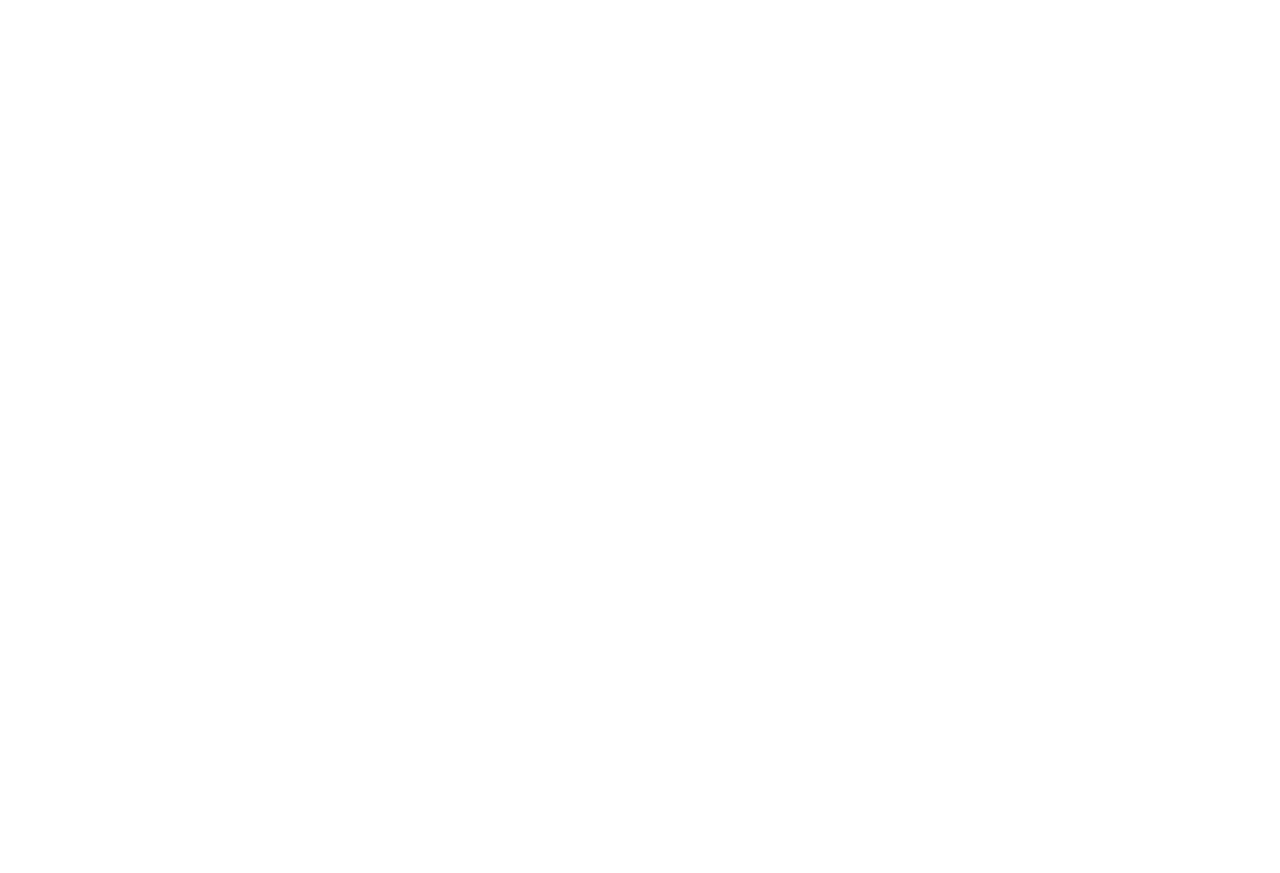
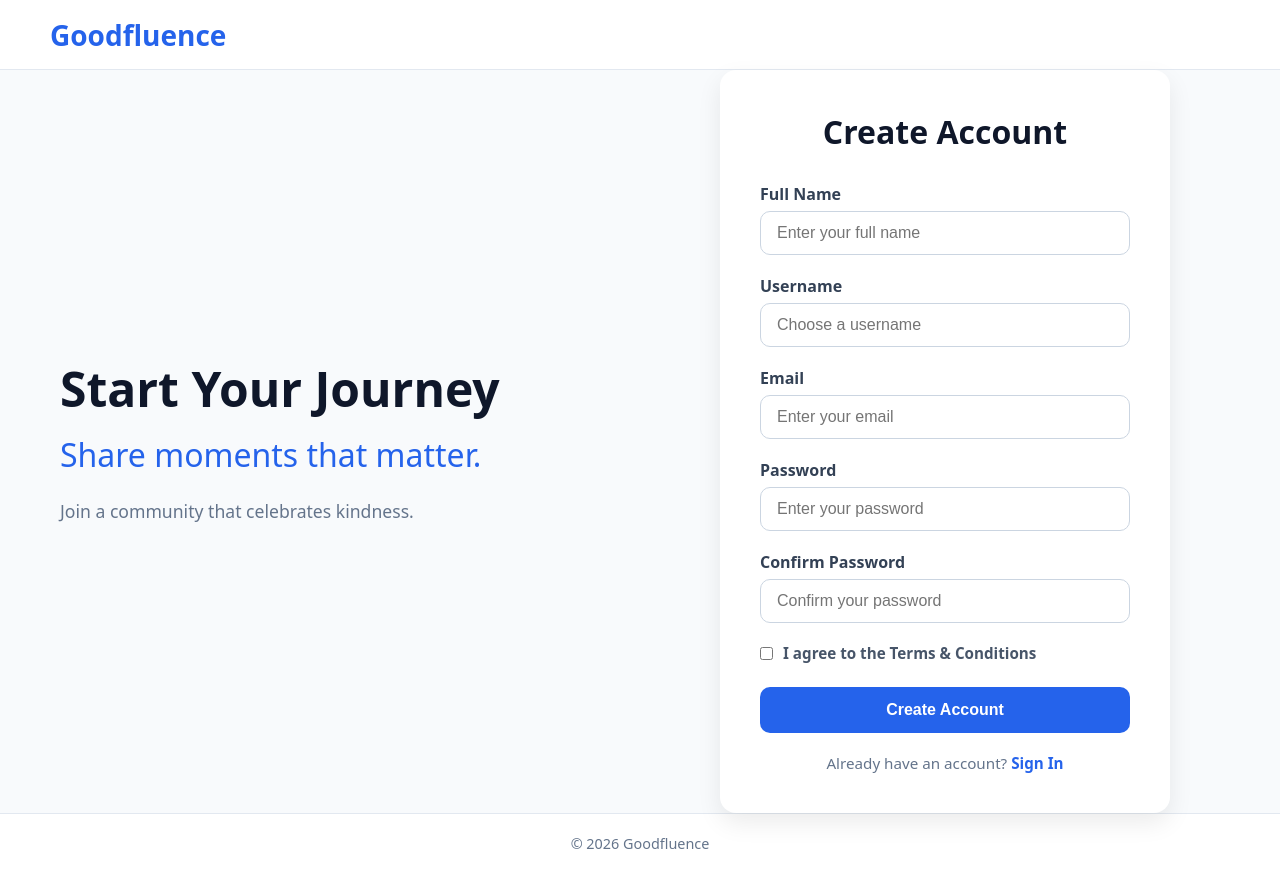
Before and after one commit to saipavithra-29/goodfluence-web, a plain HTML site: page register.html in a window 1280 px wide. Before the commit the page ends 800 px from the top, so only its background shows below. Drawn offline with Linux system fonts and the light colour scheme.

Commit message:
Create register page UI

```diff
--- a/css/style.css
+++ b/css/style.css
@@ -296,3 +296,149 @@
     font-size: 0.9rem;
     border-top: 1px solid #E2E8F0;
 }
+
+
+/* Register Page CSS */
+
+.navbar{
+    display: flex;
+    justify-content: space-between;
+    align-items: center;
+    padding: 20px 50px;
+    background-color: #FFFFFF;
+    border-bottom: 1px solid #E2E8F0;
+}
+
+.logo{
+    font-size: 1.75rem;
+    font-weight: 700;
+    color: #2563EB;
+    text-decoration: none;
+    transition: color 0.3s ease;
+}
+
+.logo:hover{
+    color: #1D4ED8;
+}
+
+main{
+    display: flex;
+    justify-content: space-between;
+    align-items: center;
+    min-height: calc(100vh - 80px);
+    padding: 0 60px;
+    gap: 60px;
+}
+
+.left-section{
+    display: flex;
+    flex-direction: column;
+    justify-content: center;
+}
+
+.left-section h1{
+    font-size: 3rem;
+    color: #0F172A;
+    margin-bottom: 12px;
+}
+
+.left-section h2{
+    font-size: 2rem;
+    font-weight: 500;
+    color: #2563EB;
+    margin-bottom: 20px;
+}
+
+.left-section p{
+    font-size: 1.1rem;
+    line-height: 1.8;
+    color: #64748B;
+    max-width: 450px;
+}
+
+.register-form{
+    display: flex;
+    flex-direction: column;
+    background-color: #FFFFFF;
+    padding: 40px;
+    border-radius: 16px;
+    box-shadow: 0 10px 25px rgba(0, 0, 0, 0.08);
+    width: 100%;
+    max-width: 450px;
+}
+
+.register-form h2{
+    text-align: center;
+    font-size: 2rem;
+    color: #0F172A;
+    margin-bottom: 30px;
+}
+
+.register-form label{
+    font-weight: 600;
+    color: #334155;
+    margin-bottom: 6px;
+}
+
+.register-form input[type="text"],
+.register-form input[type="email"],
+.register-form input[type="password"]{
+    width: 100%;
+    padding: 12px 16px;
+    border: 1px solid #CBD5E1;
+    border-radius: 10px;
+    font-size: 1rem;
+    margin-bottom: 20px;
+    box-sizing: border-box;
+}
+
+.options{
+    margin-bottom: 24px;
+}
+
+.terms{
+    display: flex;
+    align-items: center;
+    gap: 10px;
+}
+
+.terms input{
+    width: auto;
+    margin: 0;
+}
+
+.terms label{
+    margin: 0;
+    font-size: 0.95rem;
+    color: #475569;
+}
+
+.btn-primary{
+    width: 100%;
+    padding: 14px;
+    border: none;
+    border-radius: 10px;
+    font-size: 1rem;
+    font-weight: 600;
+    cursor: pointer;
+    transition: background-color 0.3s ease;
+}
+
+.login-link{
+    margin-top: 20px;
+    text-align: center;
+    color: #64748B;
+    font-size: 0.95rem;
+}
+
+.login-link a{
+    color: #2563EB;
+    text-decoration: none;
+    font-weight: 600;
+    transition: color 0.3s ease;
+}
+
+.login-link a:hover{
+    color: #1D4ED8;
+    text-decoration: underline;
+}
--- a/register.html
+++ b/register.html
@@ -0,0 +1,106 @@
+<!DOCTYPE html>
+<html lang="en">
+<head>
+    <meta charset="UTF-8">
+    <meta name="viewport" content="width=device-width, initial-scale=1.0">
+    <title>Register | Goodfluence</title>
+    <link rel="stylesheet" href="css/style.css">
+</head>
+
+<body>
+    <nav class="navbar">
+        <!-- logo -->
+         <a href="index.html" class="logo">Goodfluence</a>
+    </nav>
+    <main>
+        <!-- left side content -->
+        <section class="left-section">
+            <h1>Start Your Journey</h1>
+            <h2>Share moments that matter.</h2>
+            <p>
+                Join a community that celebrates kindness.
+            </p>
+        </section>
+
+        <!-- right side content -->
+        <section class="right-section">
+
+            <form class="register-form">
+                <h2>Create Account</h2>
+                <label for="full-name">Full Name</label>
+                <input
+                    type="text"
+                    id="full-name"
+                    name="full-name"
+                    placeholder="Enter your full name"
+                    autocomplete="name"
+                    required>
+
+                <label for="username">Username</label>
+                <input
+                    type="text"
+                    id="username"
+                    name="username"
+                    placeholder="Choose a username"
+                    autocomplete="username"
+                    required>
+
+                <label for="email">Email</label>
+                <input
+                    type="email"
+                    id="email"
+                    name="email"
+                    placeholder="Enter your email"
+                    autocomplete="email"
+                    required>
+
+                <label for="password">Password</label>
+                <input
+                    type="password"
+                    id="password"
+                    name="password"
+                    placeholder="Enter your password"
+                    autocomplete="new-password"
+                    required>
+
+                <label for="confirm-password">Confirm Password</label>
+                <input
+                    type="password"
+                    id="confirm-password"
+                    name="confirm-password"
+                    placeholder="Confirm your password"
+                    autocomplete="new-password"
+                    required>
+
+                <div class="options">
+                    <div class="terms">
+                        <input
+                            type="checkbox"
+                            id="terms"
+                            required>
+                        <label for="terms">
+                            I agree to the Terms & Conditions
+                        </label>
+                    </div>
+                </div>
+                <button class="btn btn-primary" type="submit">
+                    Create Account
+                </button>
+                <p class="login-link">
+                    Already have an account?
+                    <a href="login.html">
+                        Sign In
+                    </a>
+                </p>
+            </form>
+        </section>
+    </main>
+    <footer>
+        <!-- footer -->
+         &copy; 2026 Goodfluence
+    </footer>
+
+    <script src="js/script.js"></script>
+
+</body>
+</html>
```
